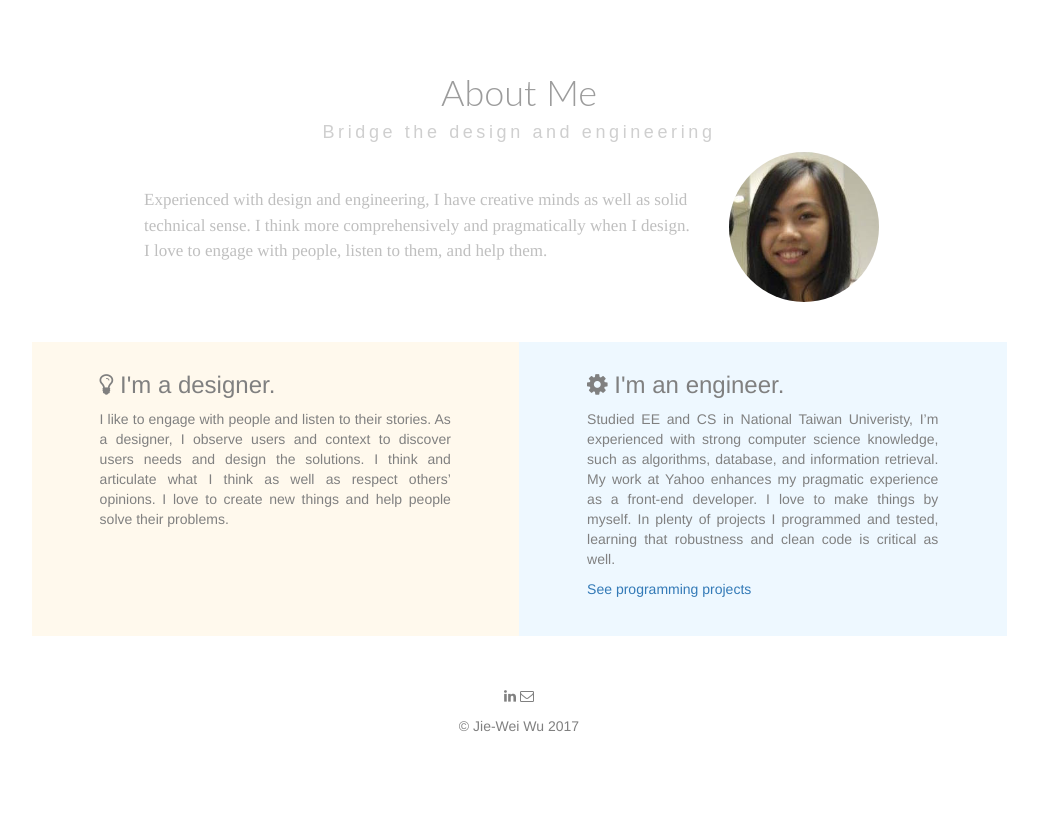
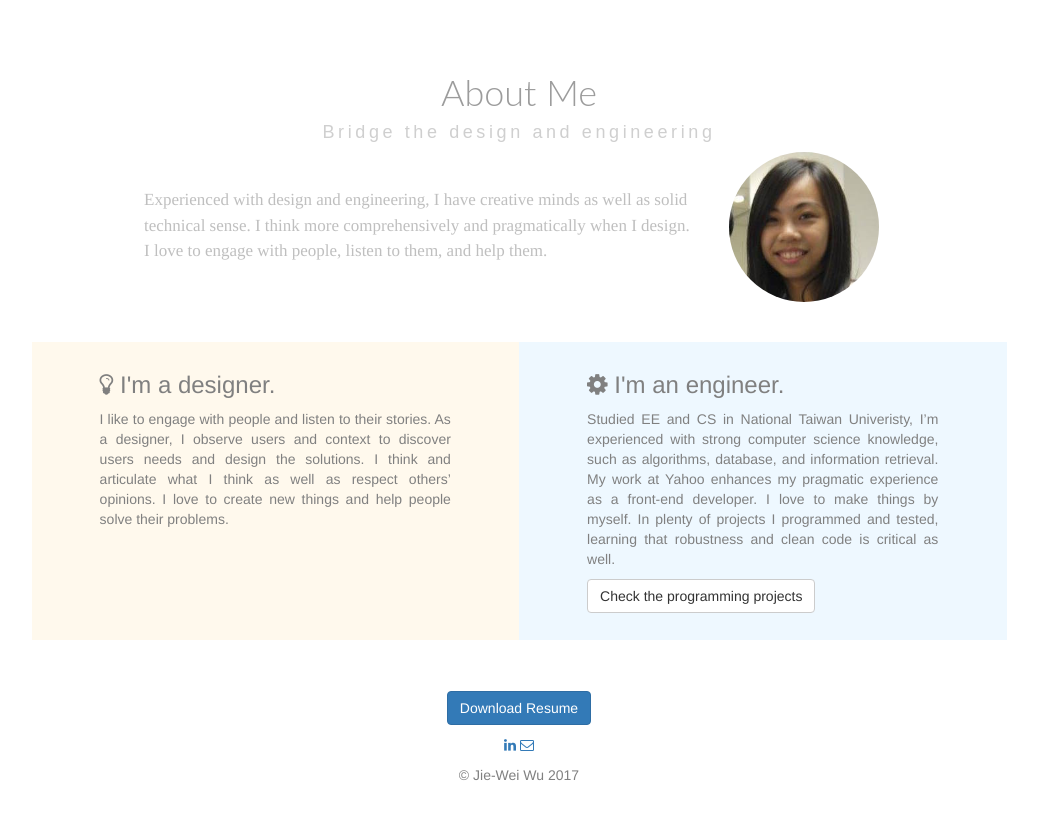
Before and after one commit to swiftyloves/portfolio, a website: page index.html in a window 1280 px wide. Shown: the part 717-1536 px from the top of the page, without its empty margins (121-1159 px from the left). Before the commit the page ends 1483 px from the top, so only its background shows below. Drawn offline with nearby package versions, Linux system fonts and the light colour scheme.

Commit message:
button, resume, so on

```diff
--- a/index.html
+++ b/index.html
@@ -7,11 +7,8 @@
     <link rel="stylesheet" href="https://maxcdn.bootstrapcdn.com/font-awesome/4.5.0/css/font-awesome.min.css">
     <link href='./css/index.css' media="all" rel="stylesheet" type="text/css" />
     <link href='./css/common.css' media="all" rel="stylesheet" type="text/css" />
-    <!-- Latest compiled and minified CSS -->
-    <link rel="stylesheet" href="https://maxcdn.bootstrapcdn.com/bootstrap/3.3.7/css/bootstrap.min.css" integrity="sha384-BVYiiSIFeK1dGmJRAkycuHAHRg32OmUcww7on3RYdg4Va+PmSTsz/K68vbdEjh4u" crossorigin="anonymous">
+    <link href='./css/bootstrap.min.css' media="all" rel="stylesheet" type="text/css" />
 
-    <!-- Optional theme -->
-    <link rel="stylesheet" href="https://maxcdn.bootstrapcdn.com/bootstrap/3.3.7/css/bootstrap-theme.min.css" integrity="sha384-rHyoN1iRsVXV4nD0JutlnGaslCJuC7uwjduW9SVrLvRYooPp2bWYgmgJQIXwl/Sp" crossorigin="anonymous">
 </head>
 <body>
 <div class="container min-h100per">
@@ -161,14 +158,22 @@
                 <p>
                     Studied EE and CS in National Taiwan Univeristy, I’m experienced with strong computer science knowledge, such as algorithms, database, and information retrieval. My work at Yahoo enhances my pragmatic experience as a front-end developer. I love to make things by myself. In plenty of projects I programmed and tested, learning that robustness and clean code is critical as well.
                 </p>
-                <p type="" class=""><a href="http://swiftyloves.github.io/">See programming projects </a></p>
+                <p type="" class=""><a href=""> </a></p>
+                <a class="btn btn-default" href="http://swiftyloves.github.io/" target="_blank" role="button">Check the programming projects</a>
             </div>
         </div>
     </div>
     <div class="row mb-20">
         <div class="col-md-offset-0 col-md-12 h-100per ">
+    </div>
+    <div class="row mb-20">
+        <div class="col-md-offset-0 col-md-12 h-100per ">
             <div class="self-block copyright">
-            <p><i class="fa fa-linkedin" aria-hidden="true"></i> <i class="fa fa-envelope-o" aria-hidden="true"></i></p>
+            <p><a class="btn btn-primary" href="https://drive.google.com/file/d/0B1ytX5iwKbC6eFNEbVFTWmIxNjQ/view?usp=sharing" target="_blank" role="button">Download Resume</a>
+            </p>
+
+            <p><a target="_blank" href="https://www.linkedin.com/in/jie-wei-wu-880a1552"><i class="fa fa-linkedin" aria-hidden="true"></i></a>
+            <a href="mailto:jieweiwu@umich.edu"><i class="fa fa-envelope-o" aria-hidden="true"></i></a></p>
             <p>© Jie-Wei Wu 2017</p>
             </div>
         </div>
```
